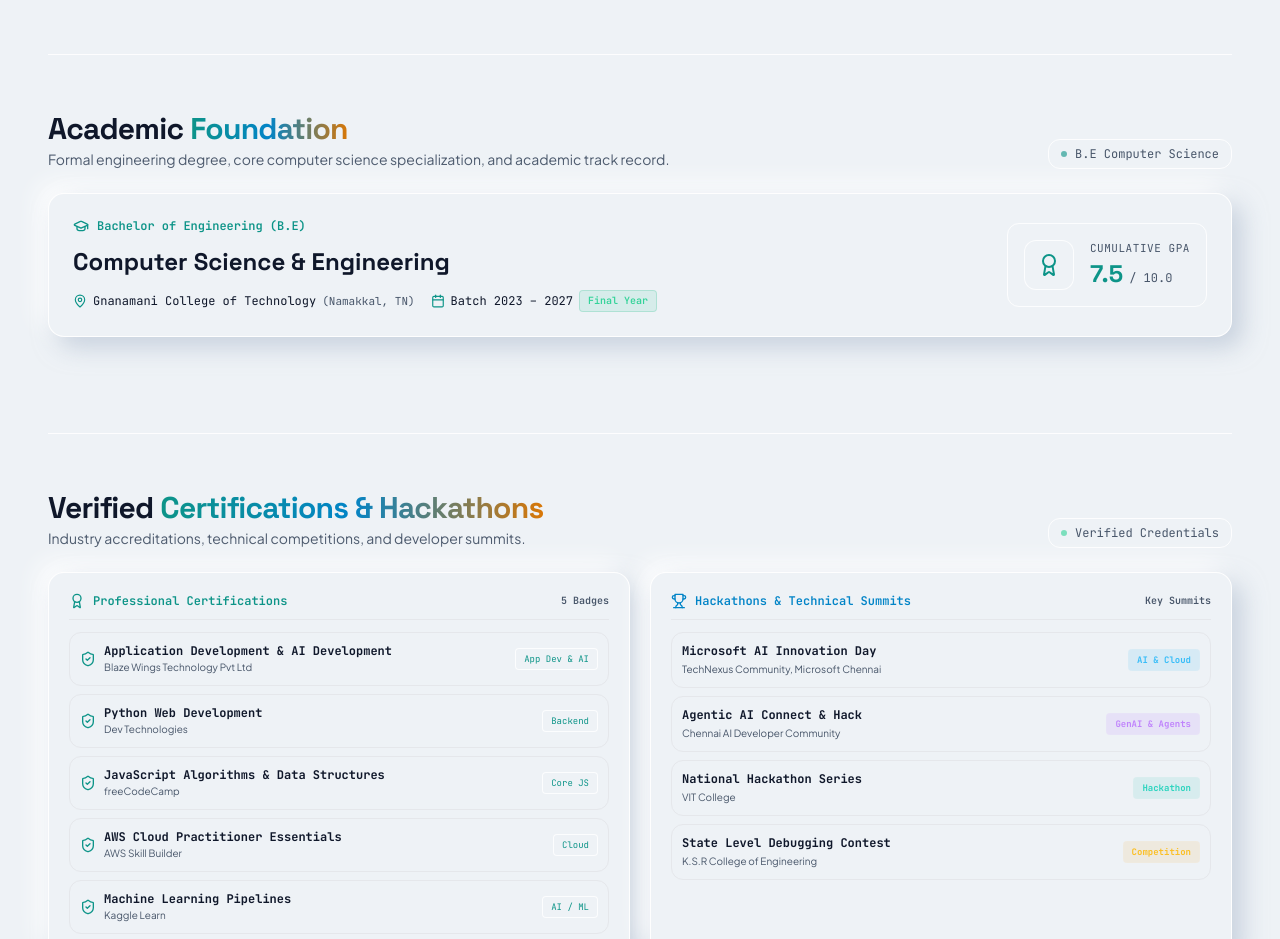
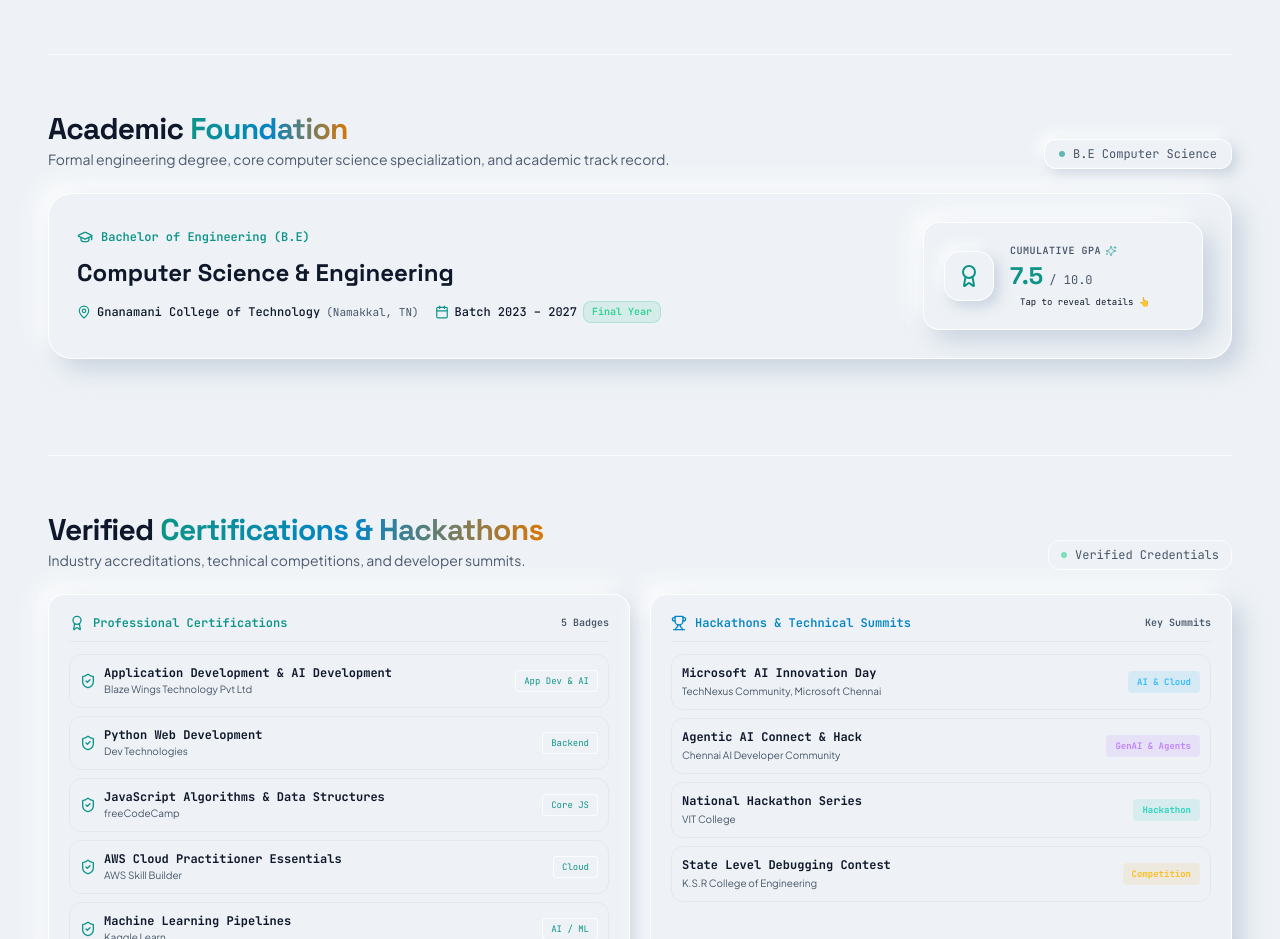
Before and after one commit to apugazh61-debug/Pugazh-Portfolio, a React (Vite) app: page / in a window 1280 px wide. Shown: the part 3280-4219 px from the top of the page. Built offline with nearby package versions, Linux system fonts and the light colour scheme.

Commit message:
feat(education): add interactive touch and hover transformation to Cumulative GPA card

```diff
--- a/src/components/Education.jsx
+++ b/src/components/Education.jsx
@@ -1,7 +1,12 @@
-import React from 'react';
-import { GraduationCap, MapPin, Calendar, Award, Sparkles, CheckCircle2 } from 'lucide-react';
+import React, { useState } from 'react';
+import { GraduationCap, MapPin, Calendar, Award, Sparkles, CheckCircle2, TrendingUp, Star, ShieldCheck } from 'lucide-react';
+import { usePortfolioData } from '../context/PortfolioDataContext';
 
 export default function Education() {
+  const { data } = usePortfolioData();
+  const cgpaValue = data?.profile?.cgpa || '7.5';
+  const [isTouched, setIsTouched] = useState(false);
+
   return (
     <section id="education" className="border-t border-theme-border pt-10 sm:pt-14 theme-transition">
       {/* Section Header */}
@@ -14,14 +19,14 @@ export default function Education() {
             Formal engineering degree, core computer science specialization, and academic track record.
           </p>
         </div>
-        <div className="font-mono text-xs text-theme-muted bg-theme-surface-2/80 px-3 py-1.5 rounded-xl border border-theme-border flex items-center gap-2 self-start sm:self-auto">
+        <div className="neomorph-btn font-mono text-xs text-theme-muted px-3.5 py-1.5 rounded-xl flex items-center gap-2 self-start sm:self-auto">
           <span className="w-1.5 h-1.5 rounded-full bg-theme-accent animate-pulse"></span>
           <span>B.E Computer Science</span>
         </div>
       </div>
 
-      {/* Compact Smart Academic Card */}
-      <div className="glass-card bg-theme-surface border border-theme-border rounded-2xl p-5 sm:p-6 theme-transition relative overflow-hidden">
+      {/* Neomorphic Academic Card */}
+      <div className="neomorph-card rounded-3xl p-5 sm:p-7 theme-transition relative overflow-hidden">
         <div className="absolute top-0 right-0 w-48 h-48 bg-theme-accent/10 rounded-full blur-3xl pointer-events-none"></div>
 
         <div className="grid grid-cols-1 lg:grid-cols-12 gap-5 items-center">
@@ -39,29 +44,92 @@ export default function Education() {
             <div className="flex flex-wrap items-center gap-4 text-xs font-mono text-theme-muted">
               <div className="flex items-center gap-1.5">
                 <MapPin className="w-3.5 h-3.5 text-theme-accent" />
-                <span className="text-theme-text">Gnanamani College of Technology</span>
+                <span className="text-theme-text font-medium">Gnanamani College of Technology</span>
                 <span className="text-[11px] text-theme-muted">(Namakkal, TN)</span>
               </div>
               <div className="flex items-center gap-1.5">
                 <Calendar className="w-3.5 h-3.5 text-theme-accent" />
-                <span className="text-theme-text">Batch 2023 – 2027</span>
-                <span className="text-[10px] text-emerald-400 font-semibold bg-emerald-500/10 px-2 py-0.5 rounded border border-emerald-500/20">Final Year</span>
+                <span className="text-theme-text font-medium">Batch 2023 – 2027</span>
+                <span className="text-[10px] text-emerald-400 font-bold bg-emerald-500/10 px-2 py-0.5 rounded-lg border border-emerald-500/20">Final Year</span>
               </div>
             </div>
           </div>
 
-          {/* Right Column: CGPA Metric Card (Span 5) */}
+          {/* Right Column: Interactive GPA Transformation Card (Span 5) */}
           <div className="lg:col-span-5 flex items-center justify-start lg:justify-end">
-            <div className="p-4 rounded-xl bg-theme-surface-2/90 border border-theme-border flex items-center gap-4 w-full sm:w-auto">
-              <div className="p-3 rounded-xl bg-theme-surface border border-theme-border text-theme-accent">
-                <Award className="w-6 h-6" />
-              </div>
-              <div>
-                <div className="text-[11px] font-mono text-theme-muted uppercase tracking-wider">Cumulative GPA</div>
-                <div className="font-display font-extrabold text-2xl text-theme-accent">
-                  7.5 <span className="text-xs font-mono text-theme-muted font-normal">/ 10.0</span>
+            <div
+              onClick={() => setIsTouched((prev) => !prev)}
+              onMouseEnter={() => setIsTouched(true)}
+              onMouseLeave={() => setIsTouched(false)}
+              className={`neomorph-card w-full sm:w-[280px] p-4 sm:p-5 rounded-2xl cursor-pointer transition-all duration-300 relative overflow-hidden group select-none ${
+                isTouched ? 'ring-2 ring-theme-accent shadow-xl -translate-y-1' : ''
+              }`}
+              title="Click or hover to reveal score details"
+            >
+              {/* Glowing Background Splash on Touch/Hover */}
+              <div className={`absolute inset-0 bg-gradient-to-br from-theme-accent/15 via-theme-accent-cyan/10 to-theme-accent-purple/15 transition-opacity duration-300 pointer-events-none ${
+                isTouched ? 'opacity-100' : 'opacity-0'
+              }`} />
+
+              {/* State 1: Default GPA View */}
+              {!isTouched ? (
+                <div className="relative z-10 flex items-center gap-4">
+                  <div className="neomorph-btn p-3 rounded-2xl text-theme-accent flex items-center justify-center flex-shrink-0 group-hover:scale-110 transition-transform">
+                    <Award className="w-6 h-6" />
+                  </div>
+                  <div>
+                    <div className="text-[10px] font-mono text-theme-muted uppercase tracking-wider font-semibold flex items-center gap-1">
+                      <span>Cumulative GPA</span>
+                      <Sparkles className="w-3 h-3 text-theme-accent animate-pulse" />
+                    </div>
+                    <div className="font-display font-extrabold text-2xl text-theme-accent leading-tight mt-0.5">
+                      {cgpaValue} <span className="text-xs font-mono text-theme-muted font-normal">/ 10.0</span>
+                    </div>
+                    <div className="text-[9px] font-mono text-theme-accent/80 mt-1 flex items-center gap-1">
+                      <span className="w-1.5 h-1.5 rounded-full bg-theme-accent animate-ping"></span>
+                      <span>Tap to reveal details 👆</span>
+                    </div>
+                  </div>
                 </div>
-              </div>
+              ) : (
+                /* State 2: Interactive Transformed Detailed View on Touch/Hover */
+                <div className="relative z-10 space-y-2.5 animate-fadeIn">
+                  <div className="flex items-center justify-between">
+                    <div className="flex items-center gap-1.5 font-mono text-[11px] text-theme-accent font-bold">
+                      <TrendingUp className="w-3.5 h-3.5 text-theme-accent" />
+                      <span>Academic Performance</span>
+                    </div>
+                    <span className="text-[9px] font-mono text-emerald-400 bg-emerald-500/15 border border-emerald-500/30 px-1.5 py-0.5 rounded font-bold">
+                      First Class
+                    </span>
+                  </div>
+
+                  <div className="flex items-baseline justify-between">
+                    <div className="font-display font-extrabold text-2xl text-transparent bg-clip-text bg-gradient-to-r from-theme-accent to-theme-accent-cyan">
+                      75.0% <span className="text-[11px] font-mono text-theme-text font-semibold">Aggregate</span>
+                    </div>
+                    <div className="font-mono text-[11px] text-theme-muted">
+                      ({cgpaValue} CGPA)
+                    </div>
+                  </div>
+
+                  {/* Micro Progress Bar */}
+                  <div className="neomorph-inset h-2 rounded-full overflow-hidden p-0.5">
+                    <div
+                      className="h-full bg-gradient-to-r from-theme-accent to-theme-accent-cyan rounded-full transition-all duration-700 shadow-sm"
+                      style={{ width: '75%' }}
+                    />
+                  </div>
+
+                  <div className="pt-1 flex items-center justify-between text-[10px] font-mono text-theme-muted border-t border-theme-border/60">
+                    <span className="flex items-center gap-1 text-emerald-400 font-semibold">
+                      <ShieldCheck className="w-3 h-3" />
+                      <span>0 Standing Arrears</span>
+                    </span>
+                    <span className="text-theme-accent font-semibold">Top Tier</span>
+                  </div>
+                </div>
+              )}
             </div>
           </div>
         </div>
```
